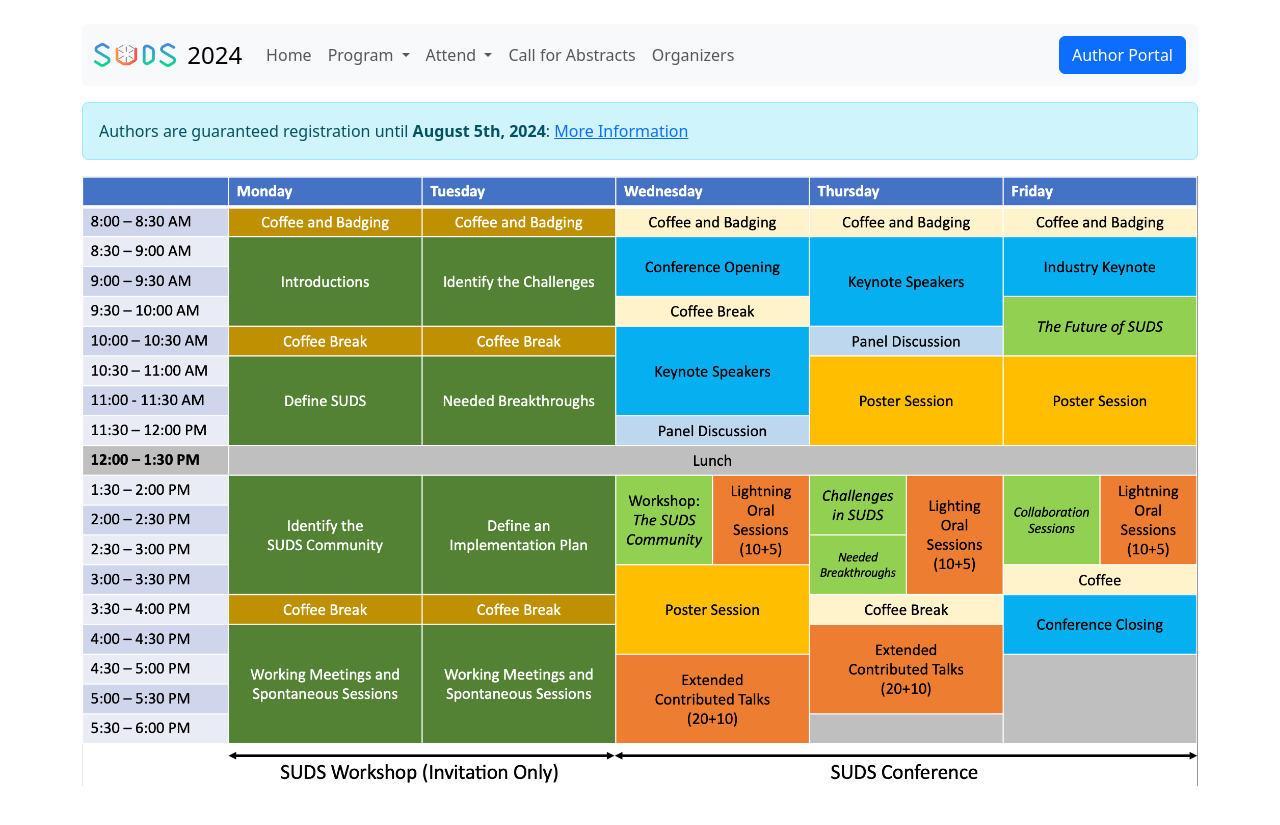
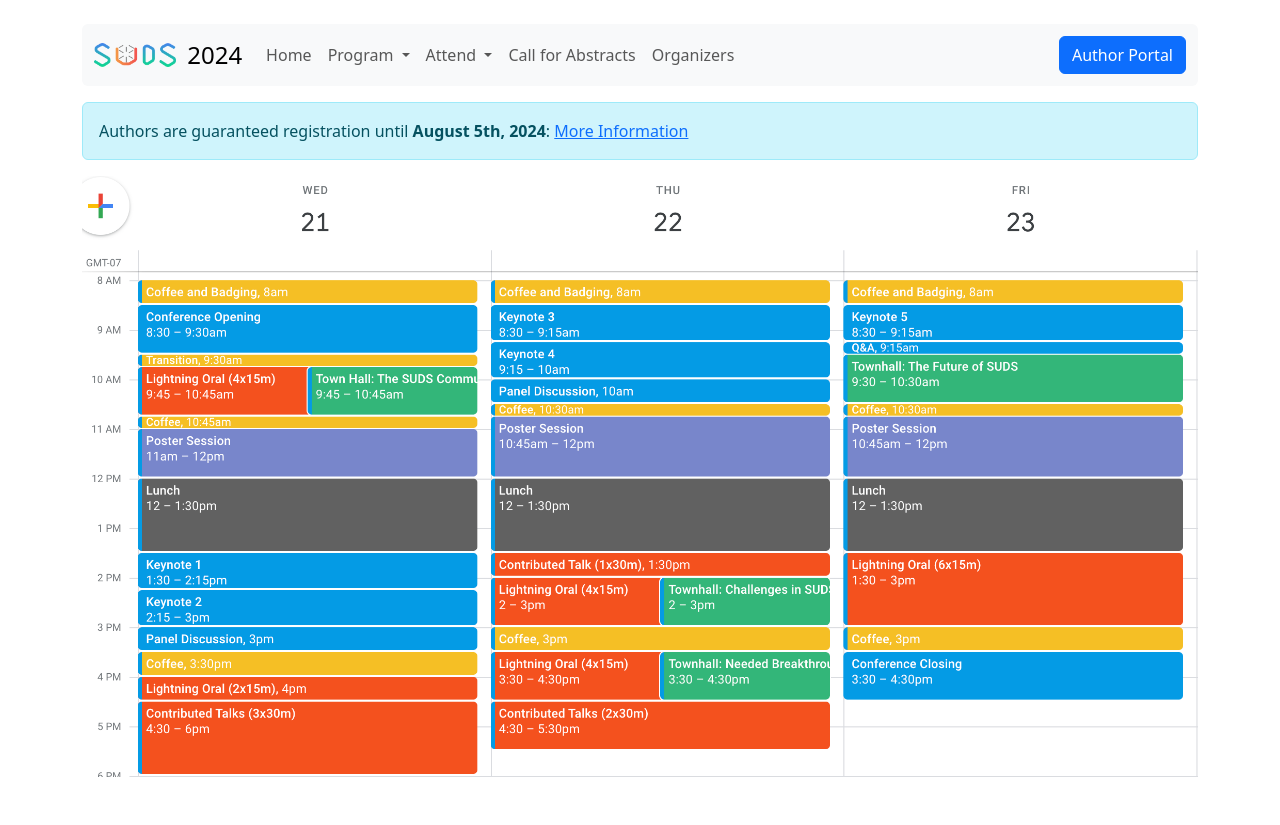
Before and after one commit to JPLMLIA/sudsconf, a Jekyll site: the page built from program/glance.md, in a window 1280 px wide. Shown: the top 825 px of the page. Built offline with Jekyll 4.4.1, drawn with Linux system fonts in a browser that asks for light colours; a script that is not in the unit is left out; comment, search, counter and statistics services are not loaded.

Commit message:
Detailed Conference Schedule

```diff
--- a/program/glance.md
+++ b/program/glance.md
@@ -4,4 +4,4 @@
 toc: False
 ---
 
-<img src="/assets/20240416-sched.png" class="img-fluid" alt="A table summarizing the SUDS workshop and conference schedule.">
+<img src="/assets/conference-sched-glance.png" class="img-fluid" alt="A table summarizing the SUDS workshop and conference schedule.">
```
Also changed, not shown: assets/20231106-sched.png (deleted), assets/20240416-sched.png (deleted), assets/conference-sched-glance.png (added).
